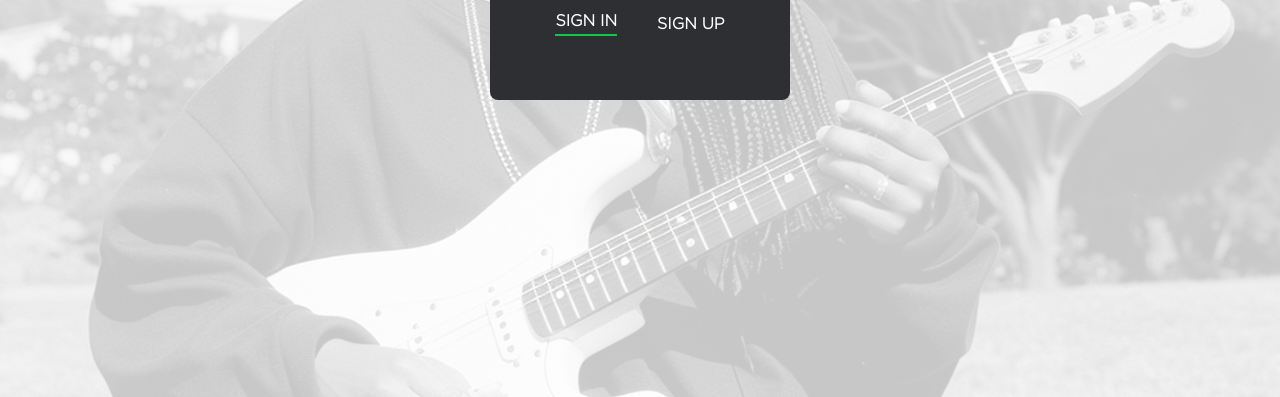
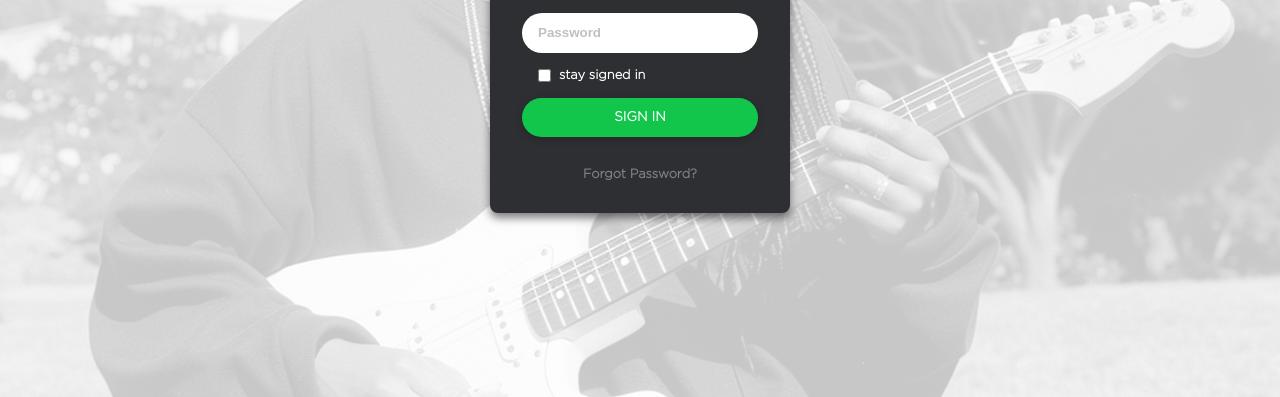
Before and after one commit to OjoFarouqAbiodun/spotify-signup-page, a plain HTML site: page index.html in a window 1280 px wide. Shown: the part 403-800 px from the top of the page. Drawn offline with Linux system fonts and the light colour scheme.

Commit message:
Complted the whole form UI

```diff
--- a/index.html
+++ b/index.html
@@ -11,7 +11,7 @@
     <div class="container">
 
         <div class='logo'>
-            <img src='./Assets/images/spotify.pn' alt='spotify logo'>
+            <img src='./Assets/images/spotify.png' alt='spotify logo'>
             <p> Spotify </p>
         </div>
 
@@ -21,9 +21,23 @@
         </div>
 
         <form>
+            <div class="form-input">
+                <input type="text" placeholder="Username">
+            </div>
 
+            <div class="form-input">
+                <input type="password" placeholder="Password">
+            </div>
+
+            <div class="consent">
+                <input type="checkbox">
+                <p>stay signed in</p>
+            </div>
         </form>
 
+        <button type="submit" id="sign-in-btn">SIGN IN</button>
+
+        <p class="forgot-password">Forgot Password?</p>
 
     </div>
 </body>
--- a/style.css
+++ b/style.css
@@ -19,7 +19,6 @@ body {
     background-position: center;
     background-repeat: no-repeat;
     background-size: cover;
-    backface-visibility: 20%;
     display: flex;
     height: 100vh;
     justify-content: center;
@@ -43,6 +42,9 @@ body {
     border-radius: .5rem;
     justify-content: center;
     width: 300px;
+    box-shadow: 0px 5px 8px rgba(0, 0, 0, 0.5);
+    align-items: center;
+    align-content: center;
 }
 
 .logo img {
@@ -87,3 +89,67 @@ body {
     border-bottom: 2px solid #12C64B;
     padding-bottom: .3rem;
 }
+
+.form-input input{
+    padding: .8rem 1rem;
+    margin-bottom: 1rem;
+    border-radius: 5rem;
+    outline: none;
+    border: none;
+    justify-content: center;
+    width: 100%;
+    color: #000000;
+    font-weight: bold;
+}
+
+.form-input input::placeholder {
+    color: rgba(128, 128, 128, 0.493);
+    font-weight: bold;
+}
+
+.consent {
+    display: flex;
+    gap: .5rem;
+    align-items: center;
+    padding-left: 1rem;
+    margin-bottom: 1rem;
+}
+
+.consent p{
+    color: white;
+    font-family: "Gotham-light";
+    font-size: .8rem;
+    font-weight: bold;
+}
+
+.consent input {
+    border: none;
+    outline: none;
+}
+.consent input:checked {
+    accent-color: #12C64B;
+}
+
+#sign-in-btn {
+    padding: .8rem 1rem;
+    margin-bottom: 2rem;
+    border-radius: 5rem;
+    outline: none;
+    border: none;
+    justify-content: center;
+    width: 100%;
+    color: white;
+    background-color: #12C64B;
+    font-family: "Gotham-light";
+    font-weight: bold;
+    box-shadow: 0px 2px 8px rgba(0, 0, 0, 0.199);
+}
+
+.forgot-password {
+    text-align: center;
+    color: gray;
+    font-family: "Gotham-light";
+    font-weight: 600;
+    font-size: .8rem;
+    cursor: pointer;
+}
```
